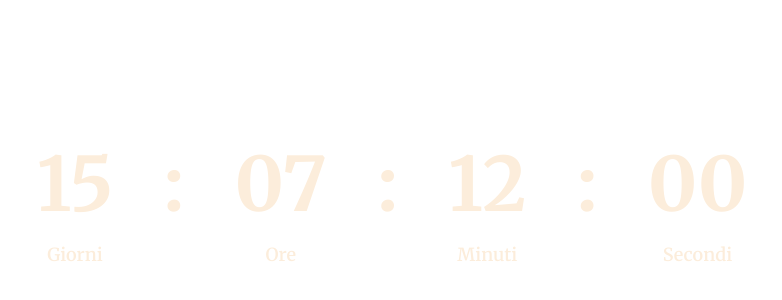
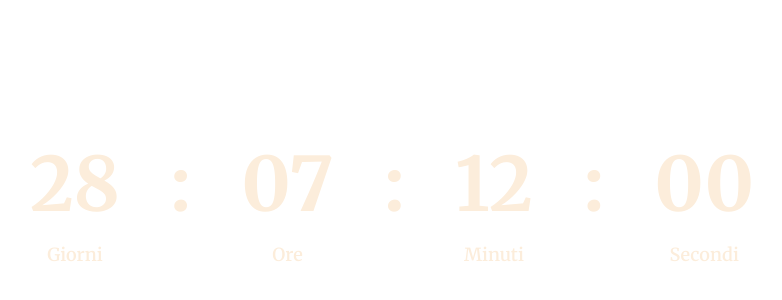
Before and after one commit to mithunchandrasutradhar/biscottisinceri.com, a plain HTML site: page index.html in a window 1280 px wide. Shown: the part 202-502 px from the top of the page, without its empty margins (248-1030 px from the left). Drawn offline with nearby package versions, Linux system fonts and the light colour scheme.

Commit message:
Update index.html

```diff
--- a/index.html
+++ b/index.html
@@ -97,7 +97,7 @@
 
   <script>
    function updateCountdown() {
-  const target = new Date("2026-01-02T00:00:00+01:00"); // CET is UTC+1
+  const target = new Date("2026-01-15T00:00:00+01:00"); // CET is UTC+1
   const now = new Date();
   let diff = target - now;
 
```
